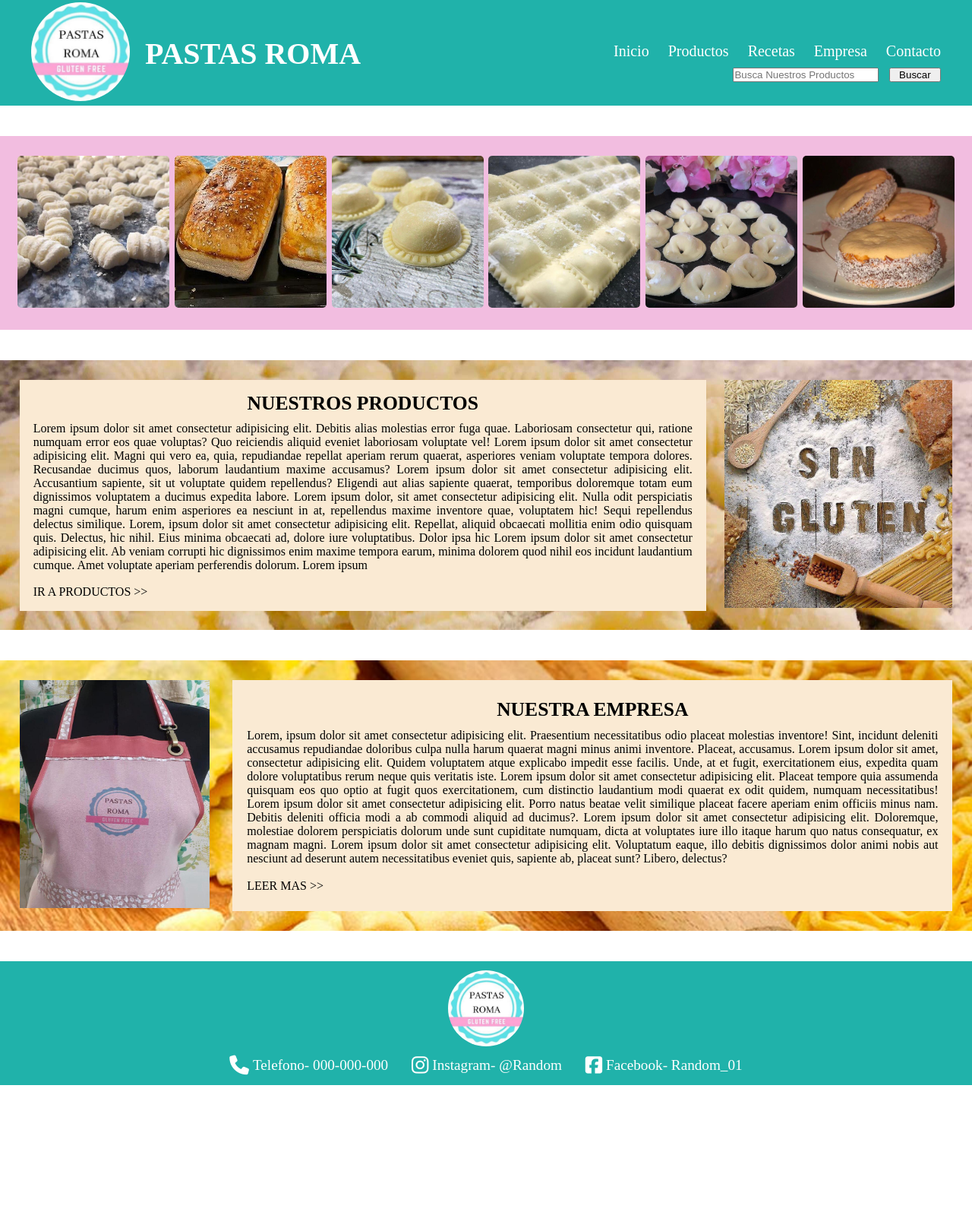
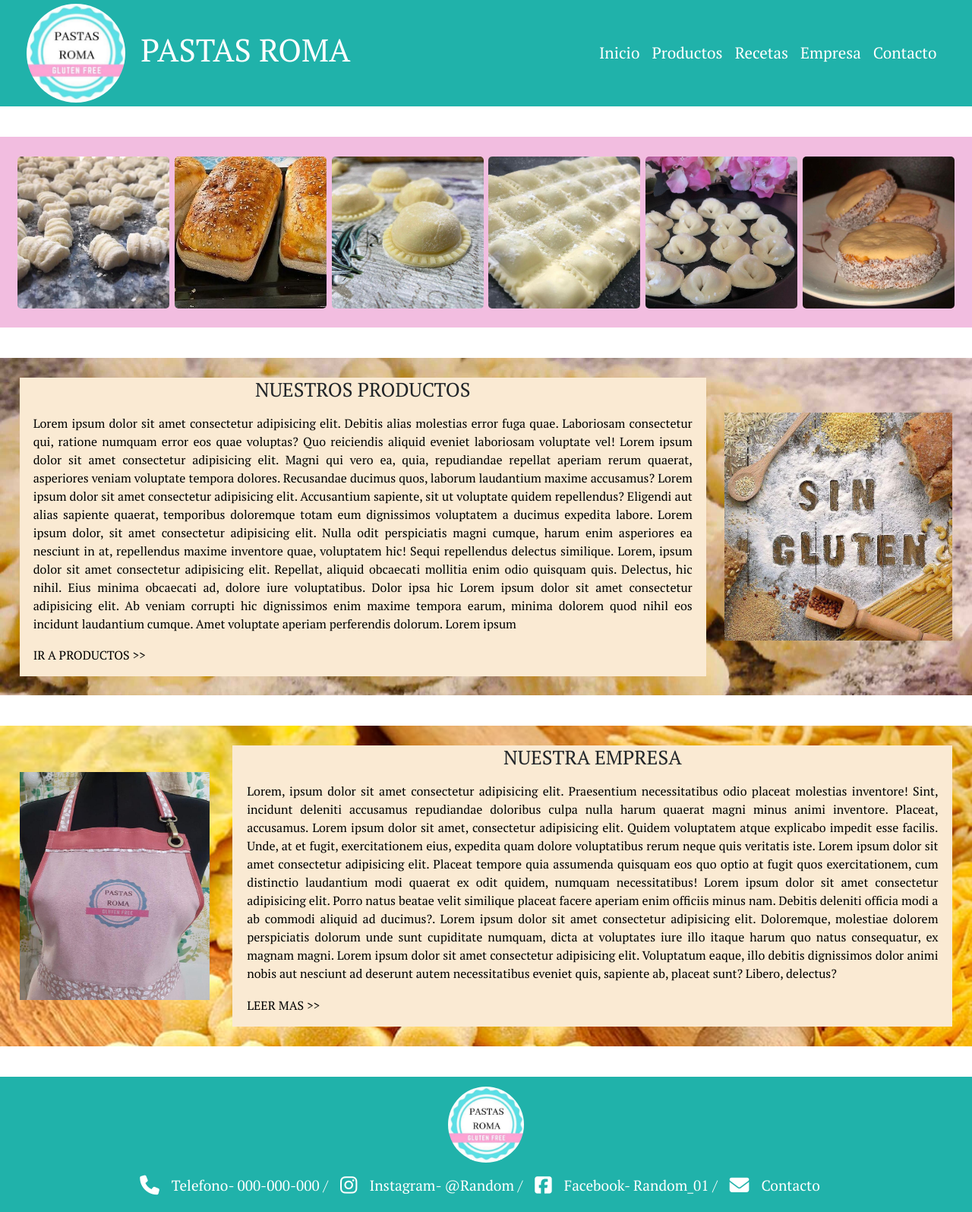
Before and after one commit to Facundo-Alles/proyecto_alles, a plain HTML site: page proyecto/index.html in a window 1280 px wide. Shown: the whole page at 76% size. Before the commit the page ends 1428 px from the top, so only its background shows below. Drawn offline with nearby package versions, Linux system fonts and the light colour scheme.

Commit message:
agregando bootstrap a header y footer

```diff
--- a/proyecto/css/estilos2.css
+++ b/proyecto/css/estilos2.css
@@ -1,7 +1,9 @@
+@import url('https://fonts.googleapis.com/css2?family=PT+Serif&display=swap');
 * {
     margin: 0;
     padding: 0;
     box-sizing: border-box;
+    font-family: 'PT Serif', serif;
 }
 
 .container__grid {
@@ -16,22 +18,12 @@
 /*Inicio header*/
 .header {
     grid-area: header;
-    display: flex;
-    flex-direction: row;
     background-color: lightseagreen;
-    justify-content: space-between;
-    align-items: center;
-    padding: 0.2%;
-    position: sticky;
-    width: 100%;
-    top: 0px;
 }
 
 .header__logo {
-    display: flex;
-    align-items: center;
     gap: 20px;
-    margin-left: 3%;
+    margin-left: 8%;
 }
 
 .header__logo__imagen {
@@ -42,46 +34,17 @@
 
 .header__logo__titulo {
     text-transform: uppercase;
-    font-size: 2.5rem;
+    font-size: 2.6rem;
     color: white;
 }
 
 .header__nav {
-    display: flex;
-    flex-direction: column;
-    align-items: flex-end;
     gap: 10px;
     margin-right: 3%;
-    margin-top: 2%;
 }
-
-.header__nav__ul {
-    display: flex;
-    flex-direction: row;
-    list-style: none;
+nav ul li a{
+    font-size: 1.3rem;
 }
-
-.header__nav__ul__li a {
-    text-decoration: none;
-    color: white;
-    font-size: 1.25rem;
-    padding-left: 25px;
-}
-
-.busqueda {
-    display: flex;
-    width: 60%;
-    justify-content: space-between;
-}
-
-.busqueda__input {
-    width: 70%;
-}
-
-.busqueda__boton {
-    width: 25%;
-}
-
 /*Fin header*/
 
 main {
@@ -232,22 +195,10 @@ main {
 /*inicio footer*/
 .footer {
     grid-area: footer;
-    display: flex;
+    background-color: lightseagreen;
+    margin-top: 40px;
+    padding: 1% 0%;
     flex-direction: column;
-    background-color: lightseagreen;
-    width: 100%;
-    height: auto;
-    bottom: 0px;
-    margin-top: 40px;
-    align-items: center;
-    justify-content: center;
-    padding: 1% 0%;
-}
-
-.footer__imagen {
-    display: flex;
-    align-items: center;
-    justify-content: center;
 }
 
 .footer__imagen__imagen {
@@ -257,32 +208,14 @@ main {
 }
 
 .footer__datos {
-    display: flex;
-    flex-direction: row;
-    align-items: center;
-    justify-content: center;
     margin-top: 0.6%;
-    width: 60%;
-}
-
-.footer__datos__icono {
-    display: flex;
-    flex-direction: row;
-    align-items: center;
-    justify-items: center;
-    margin: 0% 2%;
 }
 
 .footer__datos__p {
-    align-items: center;
-    justify-content: center;
     font-size: 1.2rem;
-    color: white;
-    margin-left: 5px;
 }
 
 .icono {
-    color: white;
     font-size: 1.6rem;
 }
 
--- a/proyecto/index.html
+++ b/proyecto/index.html
@@ -11,33 +11,47 @@
   <link rel="stylesheet" href="https://cdnjs.cloudflare.com/ajax/libs/animate.css/4.1.1/animate.min.css" />
   <link href="https://unpkg.com/aos@2.3.1/dist/aos.css" rel="stylesheet">
   <script src="https://unpkg.com/aos@2.3.1/dist/aos.js"></script>
+  <link href="https://cdn.jsdelivr.net/npm/bootstrap@5.0.2/dist/css/bootstrap.min.css" rel="stylesheet"
+    integrity="sha384-EVSTQN3/azprG1Anm3QDgpJLIm9Nao0Yz1ztcQTwFspd3yD65VohhpuuCOmLASjC" crossorigin="anonymous">
   <title>Pastas Roma</title>
 </head>
 
 <body>
+
   <div class="container__grid">
-    <header class="header">
-      <div class="header__logo animate__animated animate__zoomIn">
-        <a href="index.html"><img class="header__logo__imagen" src="./imagenes/Logo.jpeg" alt="Pastas Roma" /></a>
-        <h1 class="header__logo__titulo">Pastas Roma</h1>
+
+    <header class=".container-fluid header d-flex justify-content-between align-items-center sticky-top">
+      <div class="animate__animated animate__zoomIn d-flex">
+        <a class="navbar-brand d-flex align-items-center header__logo" href="../proyecto/index.html">
+          <img src="../proyecto/imagenes/logo.jpeg" alt="" class="header__logo__imagen">
+          <h1 class="header__logo__titulo">Pastas Roma</h1>
+        </a>
       </div>
-      <nav class="header__nav animate__animated animate__zoomIn">
-        <ul class="header__nav__ul">
-          <li class="header__nav__ul__li"><a href="index.html">Inicio</a></li>
-          <li class="header__nav__ul__li"><a href="./paginas/productos.html">Productos</a></li>
-          <li class="header__nav__ul__li"><a href="./paginas/recetas.html">Recetas</a></li>
-          <li class="header__nav__ul__li"><a href="./paginas/empresa.html">Empresa</a></li>
-          <li class="header__nav__ul__li"><a href="./paginas/contacto.html">Contacto</a></li>
+      <nav class="navbar navbar-expand-lg navbar-light animate__animated animate__zoomIn header__nav">
+        <ul class="navbar-nav d-flex align-items-center">
+          <li class="nav-item">
+            <a class="nav-link text-white" href="../proyecto/index.html">Inicio</a>
+          </li>
+          <li class="nav-item">
+            <a class="nav-link text-white" href="../proyecto/paginas/productos.html">Productos</a>
+          </li>
+          <li class="nav-item">
+            <a class="nav-link text-white" href="../proyecto/paginas/recetas.html">Recetas</a>
+          </li>
+          <li class="nav-item">
+            <a class="nav-link text-white" href="../proyecto/paginas/empresa.html">Empresa</a>
+          </li>
+          <li class="nav-item">
+            <a class="nav-link text-white" href="../proyecto/paginas/contacto.html">Contacto</a>
+          </li>
         </ul>
-        <form class="busqueda">
-          <input class="busqueda__input" type="search" name="Passtas" placeholder="Busca Nuestros Productos">
-          <button class="busqueda__boton">Buscar</button>
-        </form>
       </nav>
     </header>
+
     <main>
+
+      <!-- Inicio carrusel de productos -->
       <section class="carrusel">
-        <!-- Inicio carrusel de productos -->
         <div class="carrusel__productos__imagen"><a href="./paginas/productos.html"><img
               class="carrusel__productos__imagen__enlace" src="./imagenes/noquis.jpeg"></a>
         </div>
@@ -56,7 +70,9 @@
         <div class="carrusel__productos__imagen"><a href="./paginas/productos.html"><img
               class="carrusel__productos__imagen__enlace" src="./imagenes/alfajores.jpeg"></a>
         </div>
-      </section> <!-- Fin carrusel de productos -->
+      </section>
+      <!-- Fin carrusel de productos -->
+
       <!-- Descripcion de los productos -->
       <section class="productos">
         <div class="productos__descripcion" data-aos="fade-right">
@@ -87,7 +103,9 @@
           <a href="./paginas/productos.html"><img class="productos__imagen__imagen" src="imagenes/empresa3.jpeg"
               alt="singluten" /></a>
         </div>
-      </section> <!-- Fin de seccion productos -->
+      </section>
+      <!-- Fin de seccion productos -->
+
       <!-- Inicio seccion de empresa -->
       <section class="empresa">
         <div class="empresa__imagen" data-aos="fade-right">
@@ -116,31 +134,44 @@
             <a class="empresa__descripcion__link" href="./paginas/empresa.html"> LEER MAS >> </a>
           </p>
         </div>
-      </section> <!-- Fin seccion de empresa -->
+      </section>
+      <!-- Fin seccion de empresa -->
+
     </main>
-    <footer class="footer">
-      <div class="footer__imagen"><a href="index.html"><img class="footer__imagen__imagen" src="./imagenes/logo.jpeg"
-            alt="Producto" /></a>
+
+    <footer class="d-flex align-items-center justify-content-center footer">
+      <div><a href="index.html"><img class="footer__imagen__imagen" src="./imagenes/logo.jpeg" alt="Producto" /></a>
       </div>
-      <div class="footer__datos">
-        <div class="footer__datos__icono">
-          <i class="icono fa-solid fa-phone"></i>
-          <p class="footer__datos__p">Telefono- 000-000-000</p>
-        </div>
-        <div class="footer__datos__icono">
-          <i class="icono fa-brands fa-instagram"></i>
-          <p class="footer__datos__p">Instagram- @Random</p>
-        </div>
-        <div class="footer__datos__icono">
-          <i class="icono fa-brands fa-square-facebook"></i>
-          <p class="footer__datos__p">Facebook- Random_01</p>
-        </div>
-      </div>
+      <ul class="nav justify-content-center d-flex align-items-center footer__datos">
+        <li class="nav-item d-flex align-items-center">
+          <i class="icono text-white fa-solid fa-phone"></i>
+          <a class="nav-link footer__datos__p text-white" href="../proyecto/paginas/contacto.html">Telefono- 000-000-000
+            /</a>
+        </li>
+        <li class="nav-item d-flex align-items-center">
+          <i class="icono text-white fa-brands fa-instagram"></i>
+          <a class="nav-link footer__datos__p text-white" href="../proyecto/paginas/contacto.html">Instagram- @Random
+            /</a>
+        </li>
+        <li class="nav-item d-flex align-items-center">
+          <i class="icono text-white fa-brands fa-square-facebook"></i>
+          <a class="nav-link footer__datos__p text-white" href="../proyecto/paginas/contacto.html">Facebook- Random_01
+            /</a>
+        </li>
+        <li class="nav-item d-flex align-items-center">
+          <i class="icono text-white fa-solid fa-envelope"></i>
+          <a class="nav-link footer__datos__p text-white" href="../proyecto/paginas/contacto.html">Contacto</a>
+        </li>
+      </ul>
     </footer>
+
+    <script>
+      AOS.init();
+    </script>
+    <script src="https://cdn.jsdelivr.net/npm/bootstrap@5.0.2/dist/js/bootstrap.bundle.min.js"
+      integrity="sha384-MrcW6ZMFYlzcLA8Nl+NtUVF0sA7MsXsP1UyJoMp4YLEuNSfAP+JcXn/tWtIaxVXM"
+      crossorigin="anonymous"></script>
   </div>
-  <script>
-    AOS.init();
-  </script>
 </body>
 
 </html>
```
